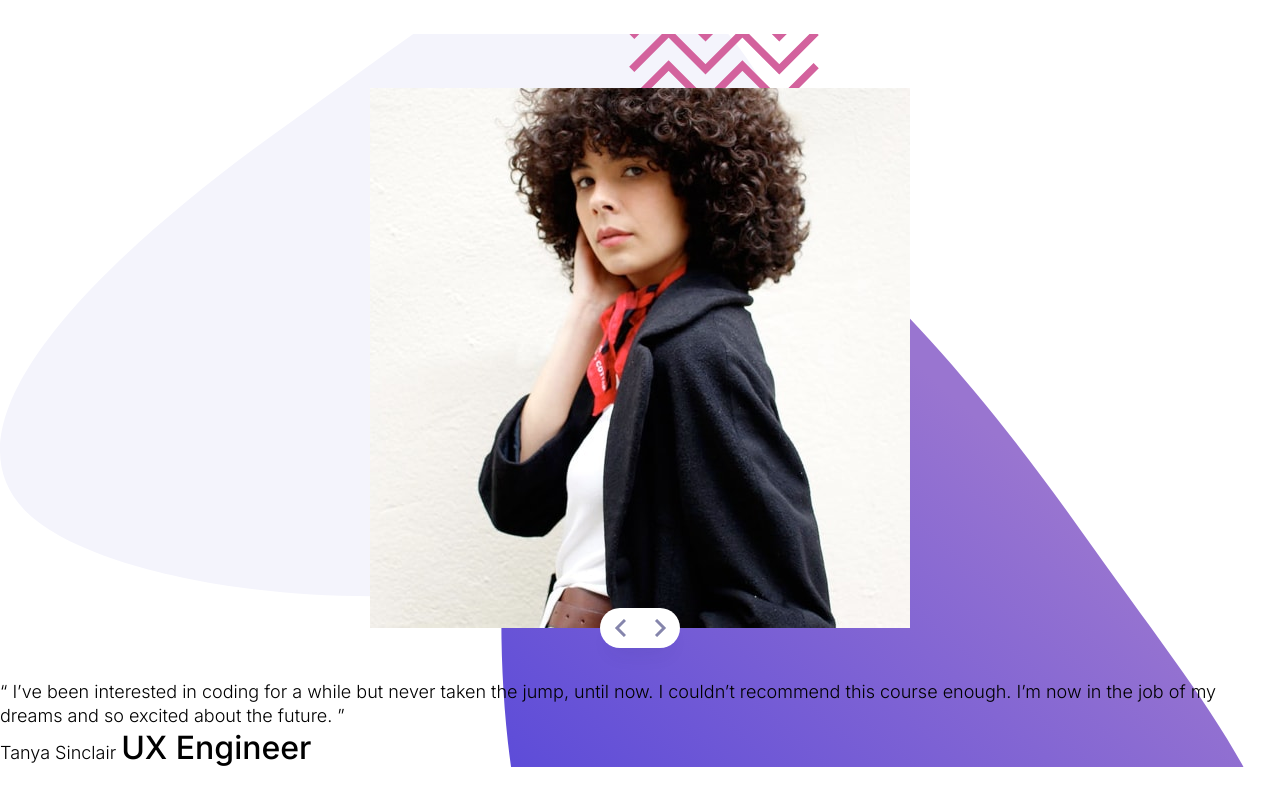
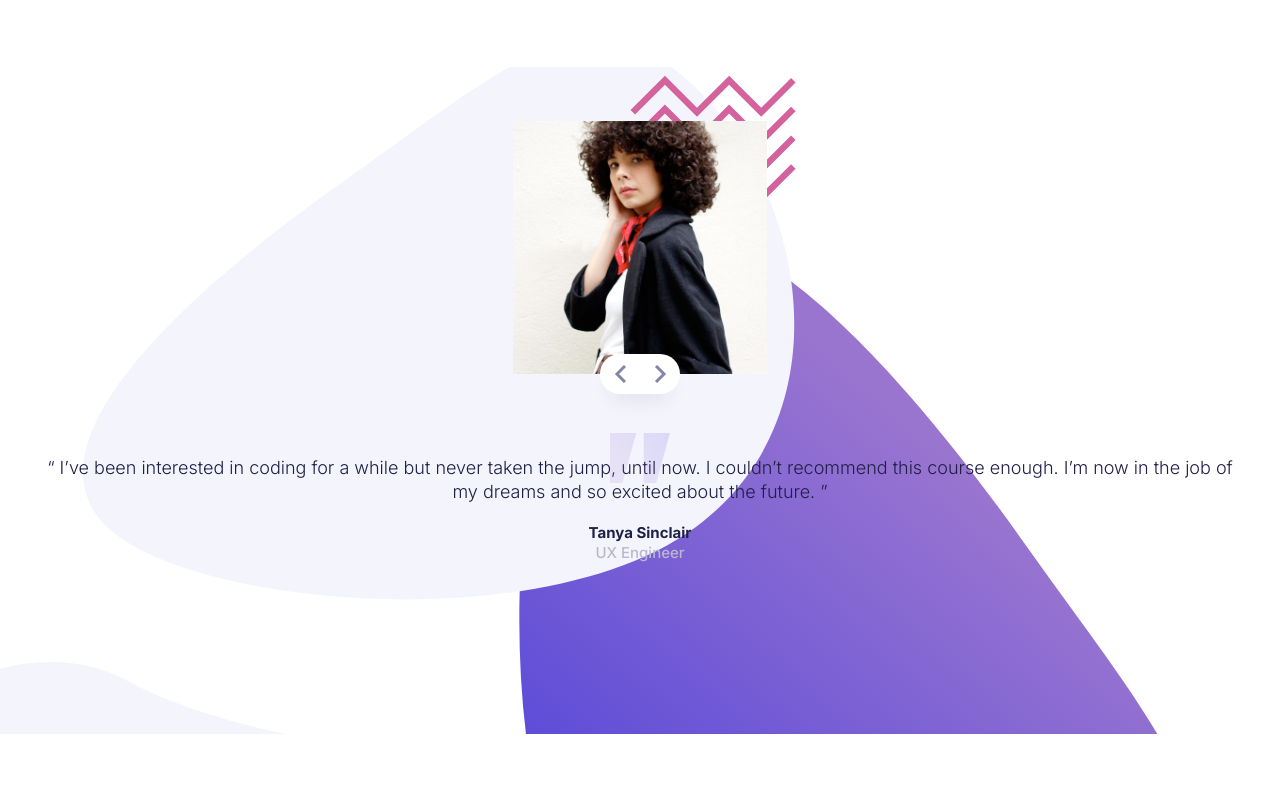
Before and after one commit to Huayao-Zheng/testimonials-slider, a plain HTML site: page index.html in a window 1280 px wide. Drawn offline with Linux system fonts and the light colour scheme.

Commit message:
I'm back to coding! let'

```diff
--- a/scss/_base.scss
+++ b/scss/_base.scss
@@ -9,7 +9,8 @@
 
 img {
   display: block;
-  max-width: 100%;
+  width: 100%;
+  height: 100%;
 }
 
 body {
--- a/scss/_testimonials.scss
+++ b/scss/_testimonials.scss
@@ -8,28 +8,47 @@ main {
   min-height: 667px;
   position: relative;
   background: url(../images/pattern-bg.svg) no-repeat;
-  background-size: 100%;
-  background-position: center top 17%;
+  background-size: 87%;
+  background-position: center top 7%;
+  padding: 54px 32px 75px 32px;
+
+  /*
+    middle quote img for decoration
+  */
+  &::before {
+    content: '';
+    position: absolute;
+    background: url(../images/pattern-quotes.svg) no-repeat center/cover;
+    top: 55%;
+    left: 50%;
+    transform: translateX(-50%);
+    width: 60px;
+    height: 50px;
+  }
+
+  /*
+    bottom pattern curve for decoration
+  */
+  &::after {
+    content: '';
+    position: absolute;
+    background: url(../images/pattern-curve.svg) no-repeat center/cover;
+    bottom: 0;
+    left: 0;
+    width: 285px;
+    height: 72px;
+  }
 
   /*
       avatar container
   */
   .avatar-contianer {
-    display: flex;
-    justify-content: center;
-    padding-top: 54px;
+    margin-left: auto;
+    margin-right: auto;
     position: relative;
-    margin-bottom: 52px;
-
-    /*
-      avatar img
-    */
-    &::before {
-      content: '';
-      position: absolute;
-      width: 12px;
-      height: 12px;
-    }
+    width: 254px;
+    height: 253px;
+    margin-bottom: 82px;
 
     /*
       slider-btns-container
@@ -76,6 +95,8 @@ main {
     block quote
   */
   blockquote {
+    text-align: center;
+    color: #202047;
     /*
       quote
     */
@@ -83,21 +104,30 @@ main {
       font-weight: 300;
       font-size: 18px;
       line-height: 24px;
+      margin-bottom: 19px;
     }
 
     /*
-      block quote
+      cited,
+      job title / position
     */
+    cite,
+    .job-title {
+      display: block;
+    }
+
     cite {
       font-style: normal;
-      font-weight: 300;
-      font-size: 18px;
-      line-height: 24px;
-      /*
-        block quote
-      */
-      .job-title {
-      }
+      font-weight: 700;
+      font-size: 15px;
+      line-height: 20px;
+    }
+
+    .job-title {
+      font-weight: 500;
+      font-size: 15px;
+      line-height: 20px;
+      color: #b9b9ce;
     }
   }
 }
```
Also changed, not shown: dist/main.css, 1 other file.
